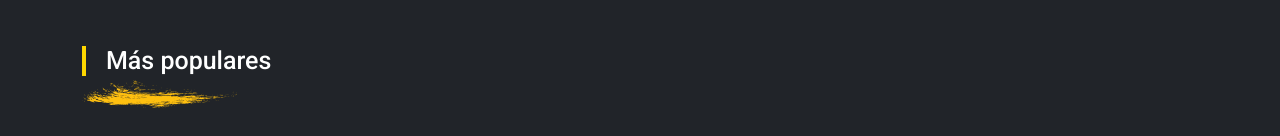
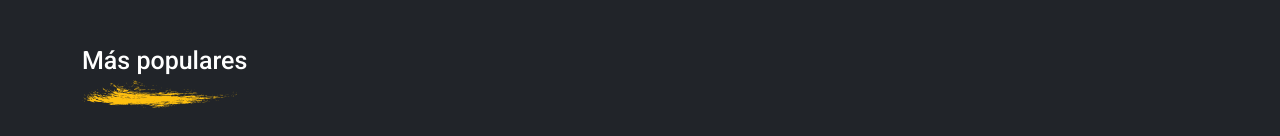
Before and after one commit to GonzaloSoria/full-vicio, a React (Create React App) app: page / in a window 1280 px wide. Shown: the part 560-696 px from the top of the page. Built offline with nearby package versions, Linux system fonts and the light colour scheme.

Commit message:
border-left deleted

```diff
--- a/src/scss/components/categories.scss
+++ b/src/scss/components/categories.scss
@@ -2,8 +2,6 @@
 @import '../base/mixins';
 
 .subtitles {
-    padding-left: 20px;
-    border-left: 4px solid $second-color;
     color: $font-white;
 }
 
```
